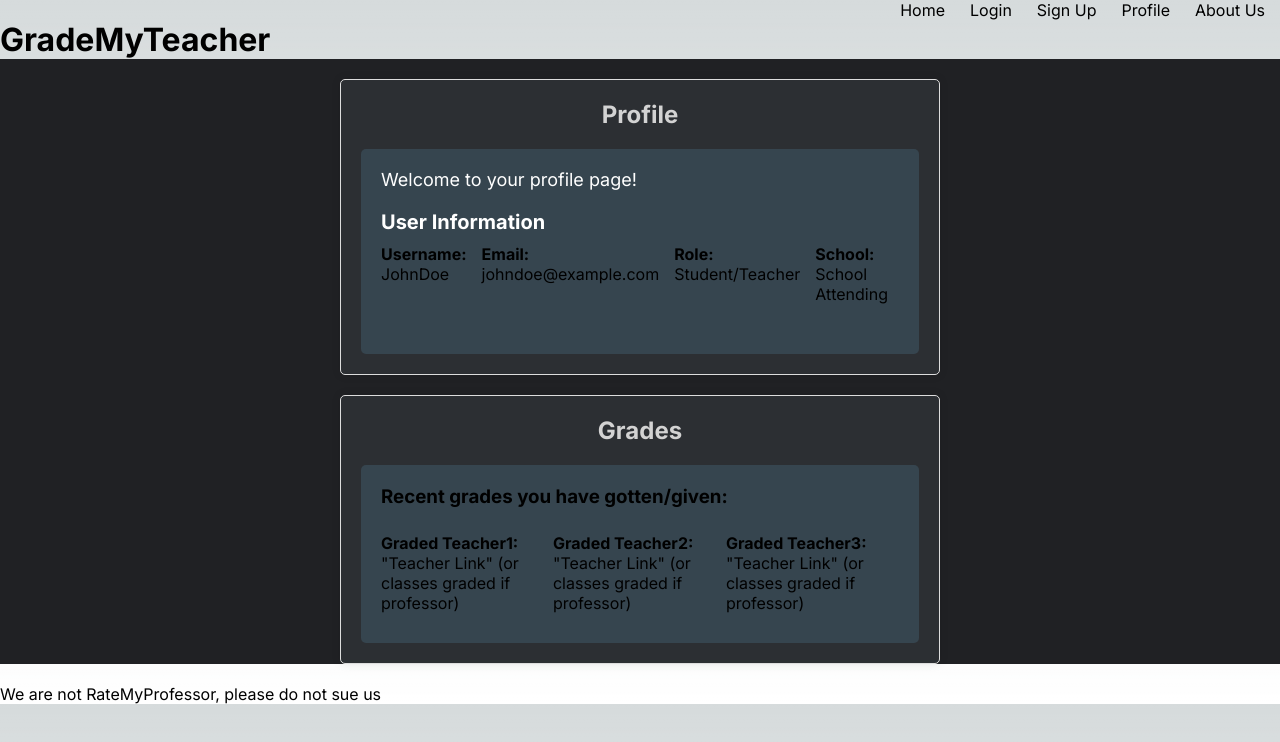
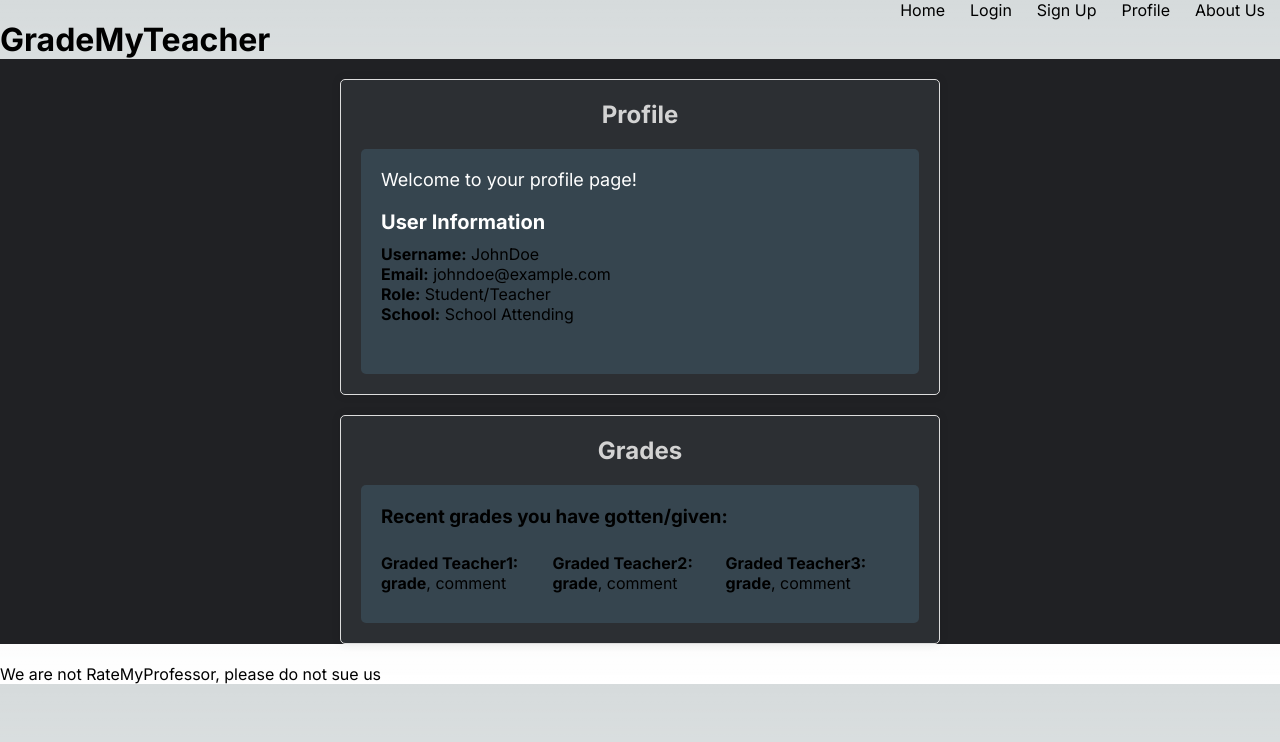
Before and after one commit to darrelawah/GradeMyTeacher, a Next.js app: page /profile in a window 1280 px wide. Shown: the top 742 px of the page. Built offline with nearby package versions, Linux system fonts and the light colour scheme.

Commit message:
Added some comments to the graded pages, and changed profile to pull the information from an array to make database pulling easier later

```diff
--- a/app/graded/professor/page.js
+++ b/app/graded/professor/page.js
@@ -2,7 +2,7 @@ import React from 'react';
 import Link from 'next/link';
 
 const GradedProfessorPage = () => {
-    // Dummy data for now. We will pull this data from the backend.
+    // Dummy data for now. We will pull this data from the database.
     const gradedProfessor = {
         professorName: 'Dr. John Smith',
         university: 'Example University',
@@ -22,6 +22,7 @@ const GradedProfessorPage = () => {
             <h2 style={styles.subHeading}>Average Rating: {gradedProfessor.averageRating}</h2>
             <div style={styles.reviews}>
                 <h2 style={styles.subHeading}>Reviews:</h2>
+                {/* pulls professor information from the database (just an array for now) */}
                 {gradedProfessor.reviews.map((review, index) => (
                     <div key={index} style={styles.review}>
                         <h3>{review.username}</h3>
--- a/app/graded/university/page.js
+++ b/app/graded/university/page.js
@@ -2,7 +2,7 @@ import React from 'react';
 import Link from 'next/link';
 
 const GradedUniversityPage = () => {
-    // Dummy data for now. We will pull this data from the backend.
+    // Dummy data for now. We will pull this data from the database.
     const gradedUniversity = {
         universityName: 'Example University',
         averageRating: 'B',
@@ -20,6 +20,7 @@ const GradedUniversityPage = () => {
             <h2 style={styles.subHeading}>Average Rating: {gradedUniversity.averageRating}</h2>
             <div style={styles.reviews}>
                 <h2 style={styles.subHeading}>Reviews:</h2>
+                {/* Function to pull data from database (is just an array for now)) */}
                 {gradedUniversity.reviews.map((review, index) => (
                     <div key={index} style={styles.review}>
                         <h3>{review.username}</h3>
--- a/app/profile/page.js
+++ b/app/profile/page.js
@@ -1,4 +1,33 @@
 import React from 'react';
+import Link from 'next/link';
+
+// dummy arrays to simulate database
+const users = [
+  {
+    username: 'JohnDoe',
+    email: 'johndoe@example.com',
+    role: 'Student/Teacher',
+    school: 'School Attending'
+  },
+];
+
+const recentGrades = [
+  {
+    teacher: 'Teacher1',
+    grade: 'grade',
+    comment: 'comment',
+  },
+  {
+    teacher: 'Teacher2',
+    grade: 'grade',
+    comment: 'comment',
+  },
+  {
+    teacher: 'Teacher3',
+    grade: 'grade',
+    comment: 'comment',
+  }
+];
 
 const ProfilePage = () => {
   return (
@@ -12,11 +41,15 @@ const ProfilePage = () => {
             <div style={styles.userInfo}>
               <h4 style={styles.subHeading}>User Information</h4>
               <ul style={styles.list}>
-                {/* user information (will have to pull it from database)*/}
-                <li style={styles.listItem}><strong>Username:</strong> JohnDoe</li>
-                <li style={styles.listItem}><strong>Email:</strong> johndoe@example.com</li>
-                <li style={styles.listItem}><strong>Role:</strong> Student/Teacher</li>
-                <li style={styles.listItem}><strong>School:</strong> School Attending</li>
+                {/* user information (will have to pull it from database rather than array)*/}
+                {users.map((user, index) => (
+                  <li key={index} style={styles.listItem}>
+                    <strong>Username:</strong> {user.username}<br />
+                    <strong>Email:</strong> {user.email}<br />
+                    <strong>Role:</strong> {user.role}<br />
+                    <strong>School:</strong> {user.school}
+                  </li>
+                  ))}
               </ul>
             </div>
           </div>
@@ -28,10 +61,12 @@ const ProfilePage = () => {
           <div style={styles.content}>
             <h3 style={styles.largeBottomMargin}>Recent grades you have gotten/given: </h3>
             <ul style={styles.list}>
-              {/* grading/rating information (will have to pull it from database)*/}
-              <li style={styles.listItem}><strong>Graded Teacher1:</strong> "Teacher Link" (or classes graded if professor)</li>
-              <li style={styles.listItem}><strong>Graded Teacher2:</strong> "Teacher Link" (or classes graded if professor)</li>
-              <li style={styles.listItem}><strong>Graded Teacher3:</strong> "Teacher Link" (or classes graded if professor)</li>
+              {/* grading/rating information (will have to pull it from database rather than from array)*/}
+              {recentGrades.map((grade, index) => (
+                <li key={index} style={styles.listItem}>
+                  <strong>Graded {grade.teacher}:</strong> <strong>{grade.grade}</strong>, { grade.comment}
+                </li>
+              ))}
             </ul>
           </div>
         </div>
```
Also changed, not shown: app/graded/class/page.js (+5 -2 lines).
